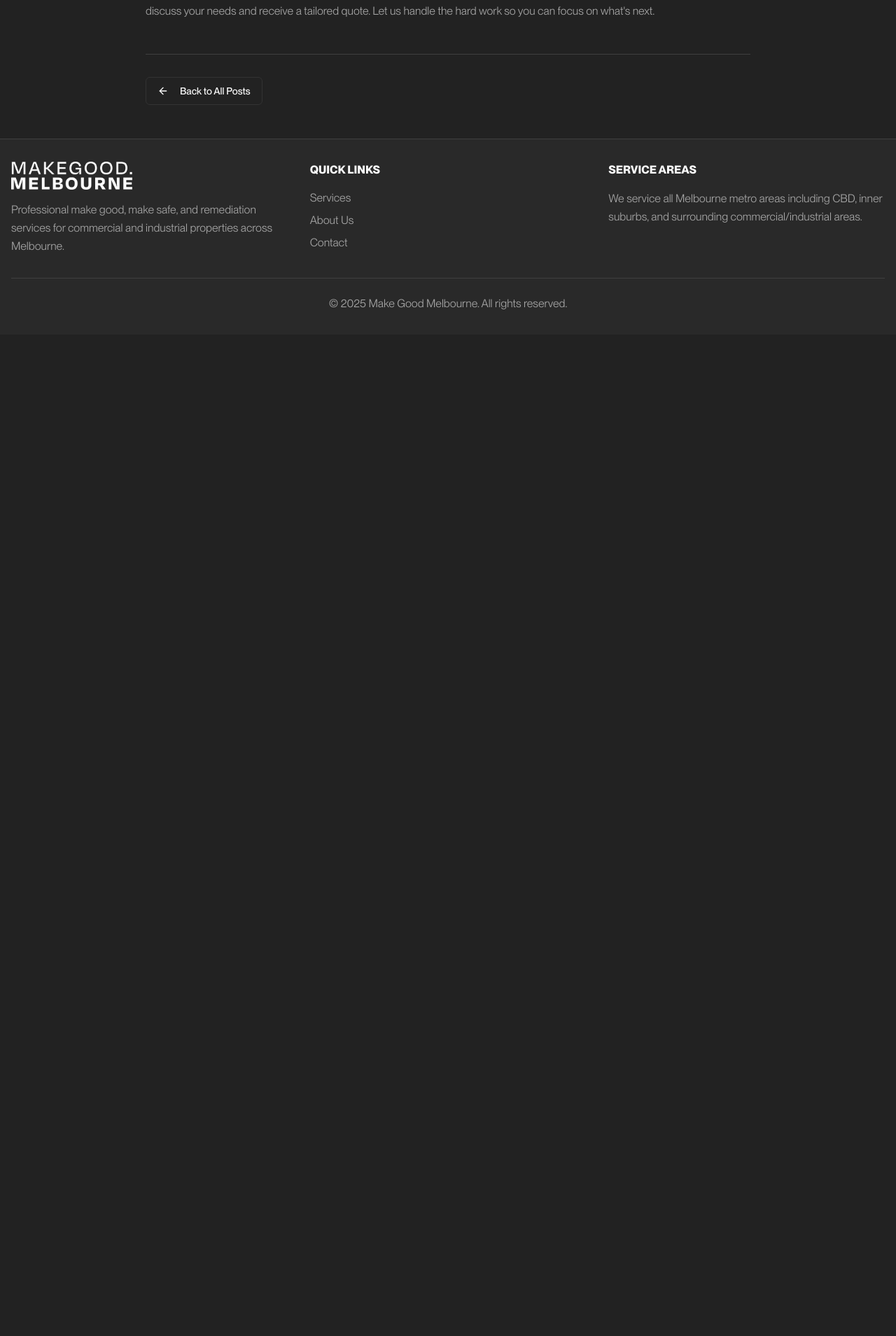
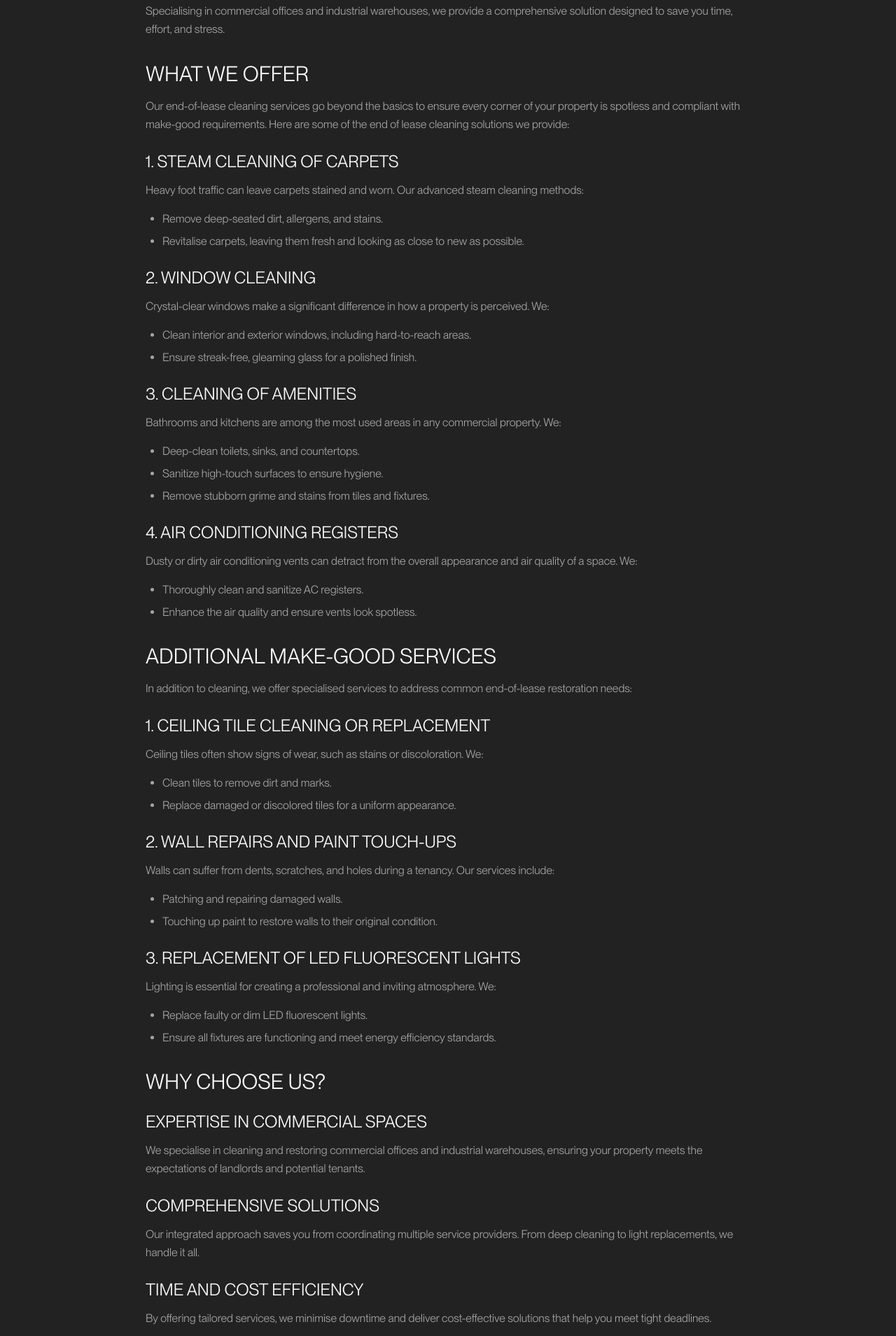
Before and after one commit to makegood-melbourne/makegood-melbourne-landing, a React (Vite) app: page /blog/end-of-lease-cleaning-services in a window 1280 px wide. Shown: the part 888-2797 px from the top of the page at 70% size. Before the commit the page ends 1366 px from the top, so only its background shows below. Built offline with nearby package versions, Linux system fonts and the light colour scheme.

Commit message:
Update End of Lease Cleaning blog post
Expand content for the "End of Lease Cleaning Services" blog post to include detailed information about services offered, benefits, and a call to action. This update also corrects the estimated reading time to reflect the increased content length.

```diff
--- a/src/data/blogPosts.ts
+++ b/src/data/blogPosts.ts
@@ -16,9 +16,91 @@ export const blogPosts: BlogPost[] = [
     date: "1 May 2024",
     excerpt: "At the end of a commercial lease, tenants and real estate agents often face the challenging task of restoring the property to its original condition. It requires meticulous attention to detail to meet lease obligations. That's where our professional cleaning services come in. We provide a comprehensive solution designed to save you time, effort, and stress.",
     image: "/src/assets/blog/cleaning-services.webp",
-    content: `At the end of a commercial lease, tenants and real estate agents often face the challenging task of restoring the property to its original condition. It requires meticulous attention to detail to meet lease obligations. That's where our professional cleaning services come in. We provide a comprehensive solution designed to save you time, effort, and stress.
-...
-Contact us today to discuss your needs and receive a tailored quote. Let us handle the hard work so you can focus on what's next.`
+    content: `At the end of a lease, tenants and agents often face the challenging task of restoring the property to its original condition. For office and warehouse spaces, this means more than just a basic clean—it requires meticulous attention to detail to meet lease obligations and leave the premises in move-in-ready condition. That's where our professional cleaning services come in. Specialising in commercial offices and industrial warehouses, we provide a comprehensive solution designed to save you time, effort, and stress.
+
+## What We Offer
+
+Our end-of-lease cleaning services go beyond the basics to ensure every corner of your property is spotless and compliant with make-good requirements. Here are some of the end of lease cleaning solutions we provide:
+
+### 1. Steam Cleaning of Carpets
+
+Heavy foot traffic can leave carpets stained and worn. Our advanced steam cleaning methods:
+
+- Remove deep-seated dirt, allergens, and stains.
+- Revitalise carpets, leaving them fresh and looking as close to new as possible.
+
+### 2. Window Cleaning
+
+Crystal-clear windows make a significant difference in how a property is perceived. We:
+
+- Clean interior and exterior windows, including hard-to-reach areas.
+- Ensure streak-free, gleaming glass for a polished finish.
+
+### 3. Cleaning of Amenities
+
+Bathrooms and kitchens are among the most used areas in any commercial property. We:
+
+- Deep-clean toilets, sinks, and countertops.
+- Sanitize high-touch surfaces to ensure hygiene.
+- Remove stubborn grime and stains from tiles and fixtures.
+
+### 4. Air Conditioning Registers
+
+Dusty or dirty air conditioning vents can detract from the overall appearance and air quality of a space. We:
+
+- Thoroughly clean and sanitize AC registers.
+- Enhance the air quality and ensure vents look spotless.
+
+## Additional Make-Good Services
+
+In addition to cleaning, we offer specialised services to address common end-of-lease restoration needs:
+
+### 1. Ceiling Tile Cleaning or Replacement
+
+Ceiling tiles often show signs of wear, such as stains or discoloration. We:
+
+- Clean tiles to remove dirt and marks.
+- Replace damaged or discolored tiles for a uniform appearance.
+
+### 2. Wall Repairs and Paint Touch-Ups
+
+Walls can suffer from dents, scratches, and holes during a tenancy. Our services include:
+
+- Patching and repairing damaged walls.
+- Touching up paint to restore walls to their original condition.
+
+### 3. Replacement of LED Fluorescent Lights
+
+Lighting is essential for creating a professional and inviting atmosphere. We:
+
+- Replace faulty or dim LED fluorescent lights.
+- Ensure all fixtures are functioning and meet energy efficiency standards.
+
+## Why Choose Us?
+
+### Expertise in Commercial Spaces
+
+We specialise in cleaning and restoring commercial offices and industrial warehouses, ensuring your property meets the expectations of landlords and potential tenants.
+
+### Comprehensive Solutions
+
+Our integrated approach saves you from coordinating multiple service providers. From deep cleaning to light replacements, we handle it all.
+
+### Time and Cost Efficiency
+
+By offering tailored services, we minimise downtime and deliver cost-effective solutions that help you meet tight deadlines.
+
+### High Standards of Quality
+
+Our team is committed to excellence, using professional-grade equipment and eco-friendly products to achieve outstanding results.
+
+## The Importance of Professional Cleaning Services
+
+Ensuring a property is clean and restored isn't just about fulfilling lease obligations—it's about creating a positive impression. For tenants, it means safeguarding your bond and maintaining a good relationship with the landlord. For agents, it means presenting a property that's ready to lease quickly, attracting potential tenants with its pristine condition.
+
+## Get in Touch
+
+Whether you're a tenant vacating a commercial property or a real estate agent preparing a space for its next lease, our end-of-lease cleaning services are here to help. Contact us today to discuss your needs and receive a tailored quote. Let us handle the hard work so you can focus on what's next.`
   },
   {
     id: "4",
```
